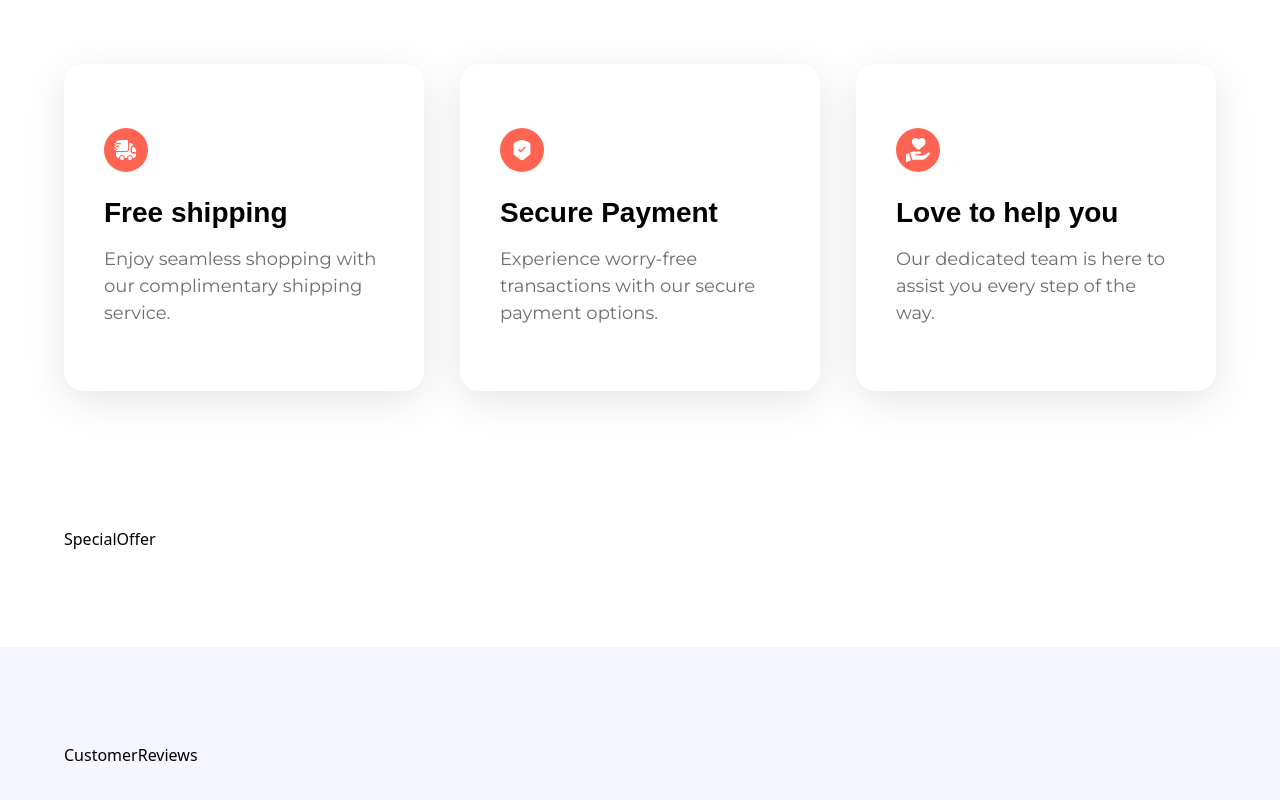
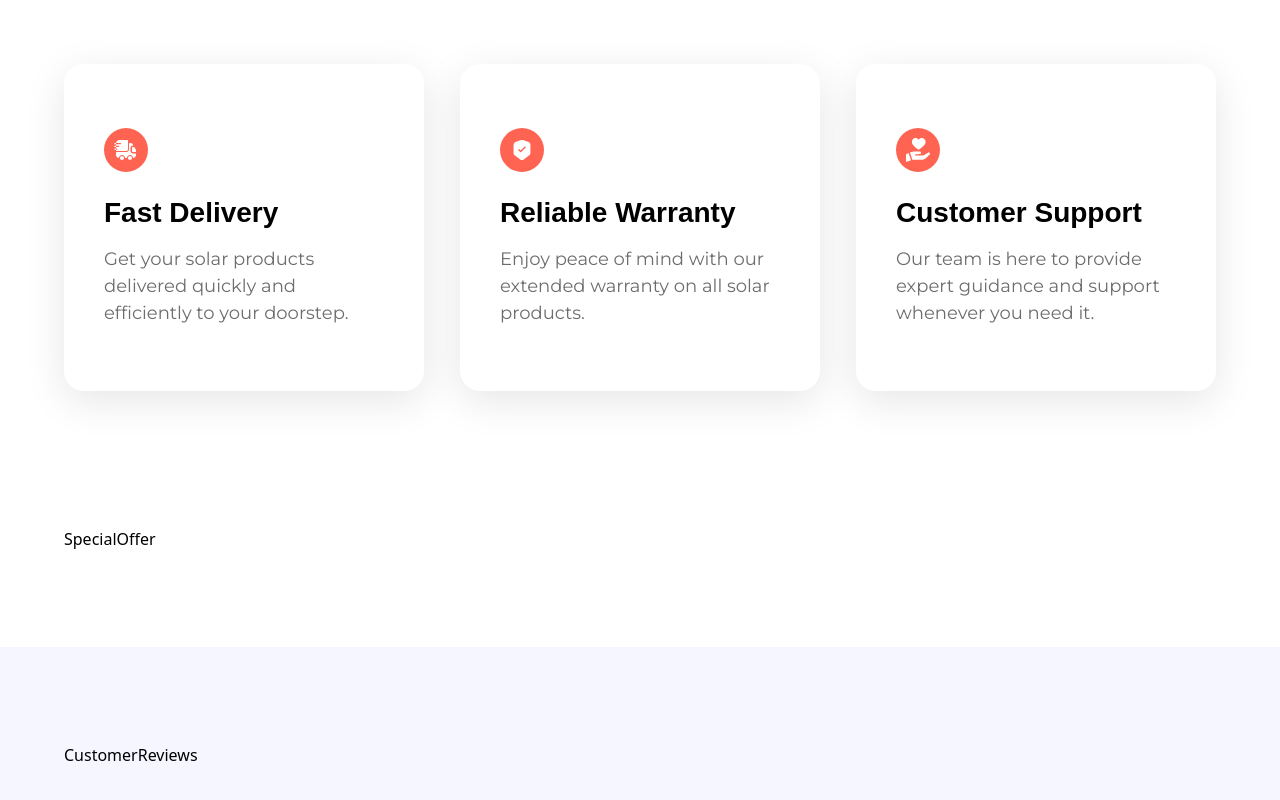
Before and after one commit to Charzy-1/Charzy-solar-world, a React (Vite) app: page / in a window 1280 px wide. Shown: the part 4117-4917 px from the top of the page. Built offline with nearby package versions, Linux system fonts and the light colour scheme; a web font is replaced by a local one.

Commit message:
modified the services array content to suit our services

```diff
--- a/src/constants/index.js
+++ b/src/constants/index.js
@@ -92,18 +92,18 @@ export const products = [
 export const services = [
     {
         imgURL: truckFast,
-        label: "Free shipping",
-        subtext: "Enjoy seamless shopping with our complimentary shipping service."
+        label: "Fast Delivery",
+        subtext: "Get your solar products delivered quickly and efficiently to your doorstep."
     },
     {
         imgURL: shieldTick,
-        label: "Secure Payment",
-        subtext: "Experience worry-free transactions with our secure payment options."
+        label: "Reliable Warranty",
+        subtext: "Enjoy peace of mind with our extended warranty on all solar products."
     },
     {
         imgURL: support,
-        label: "Love to help you",
-        subtext: "Our dedicated team is here to assist you every step of the way."
+        label: "Customer Support",
+        subtext: "Our team is here to provide expert guidance and support whenever you need it."
     },
 ];
 
```
